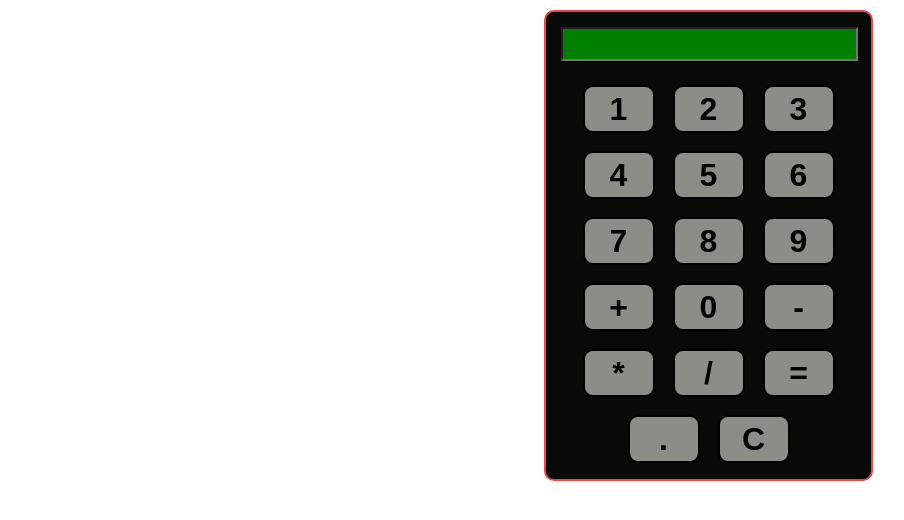
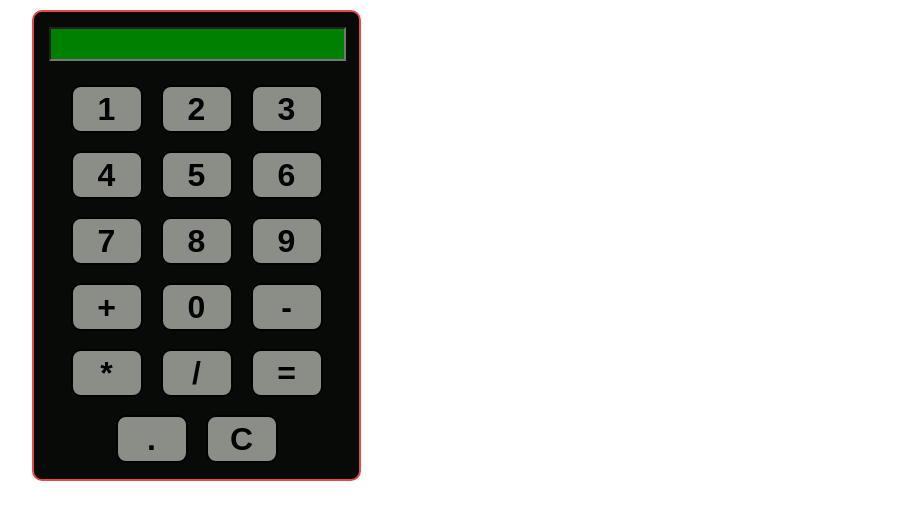
Before and after one commit to Atharva-Garg16/Calculator, a plain HTML site: page docs/index.html in a window 1280 px wide. Shown: the whole page, without its empty margins (32-936 px from the left). Drawn offline with Linux system fonts and the light colour scheme.

Commit message:
Change position from relative to absolute in style.css

```diff
--- a/docs/style.css
+++ b/docs/style.css
@@ -7,8 +7,8 @@
     background-color: rgb(8, 10, 7);
     border-radius: 10px;
     width: 325px;
-    position: relative;
-    left: 45%;
+    position: absolute;
+    left: 5%;
     height: 467px;
     margin-top: 10px;
 
```
